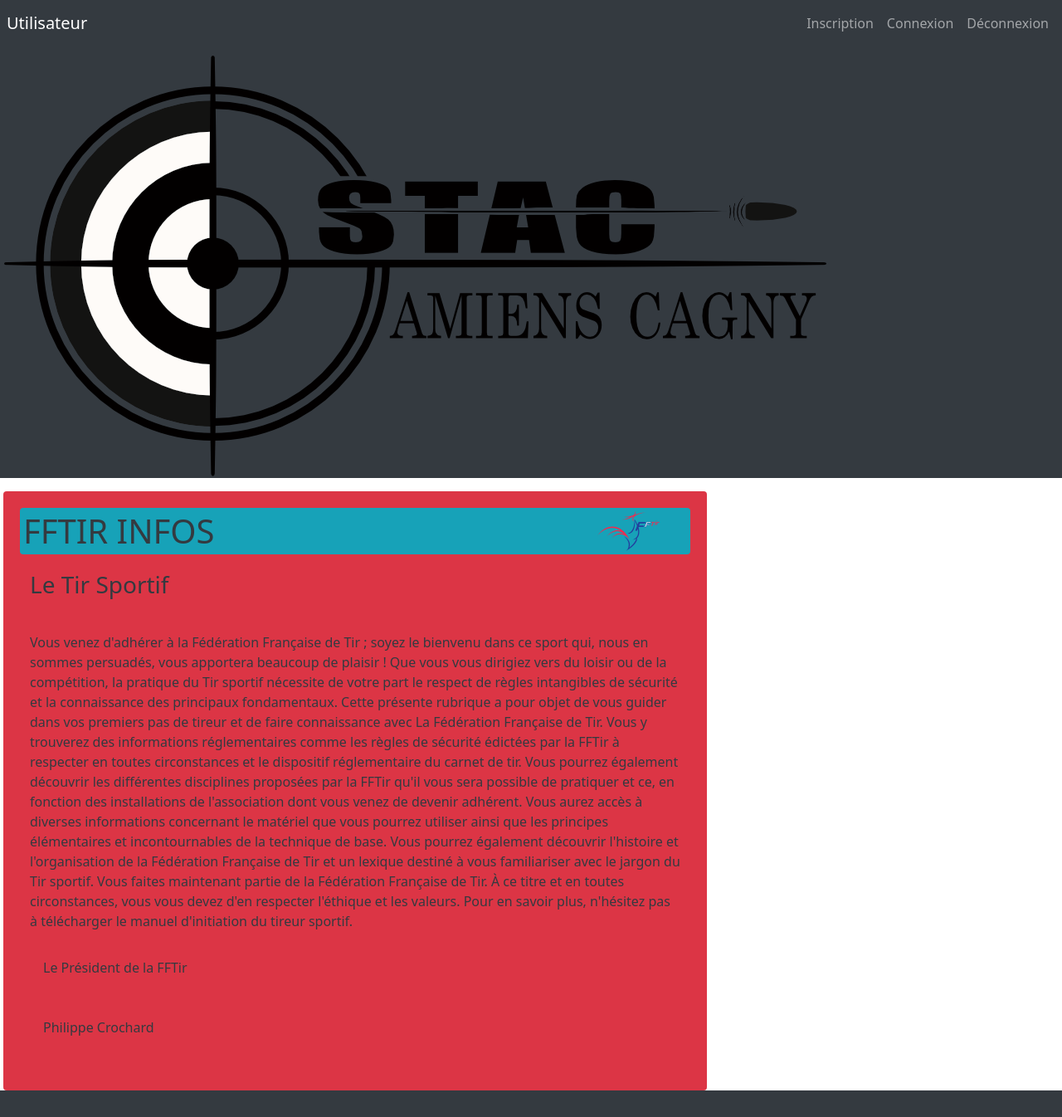
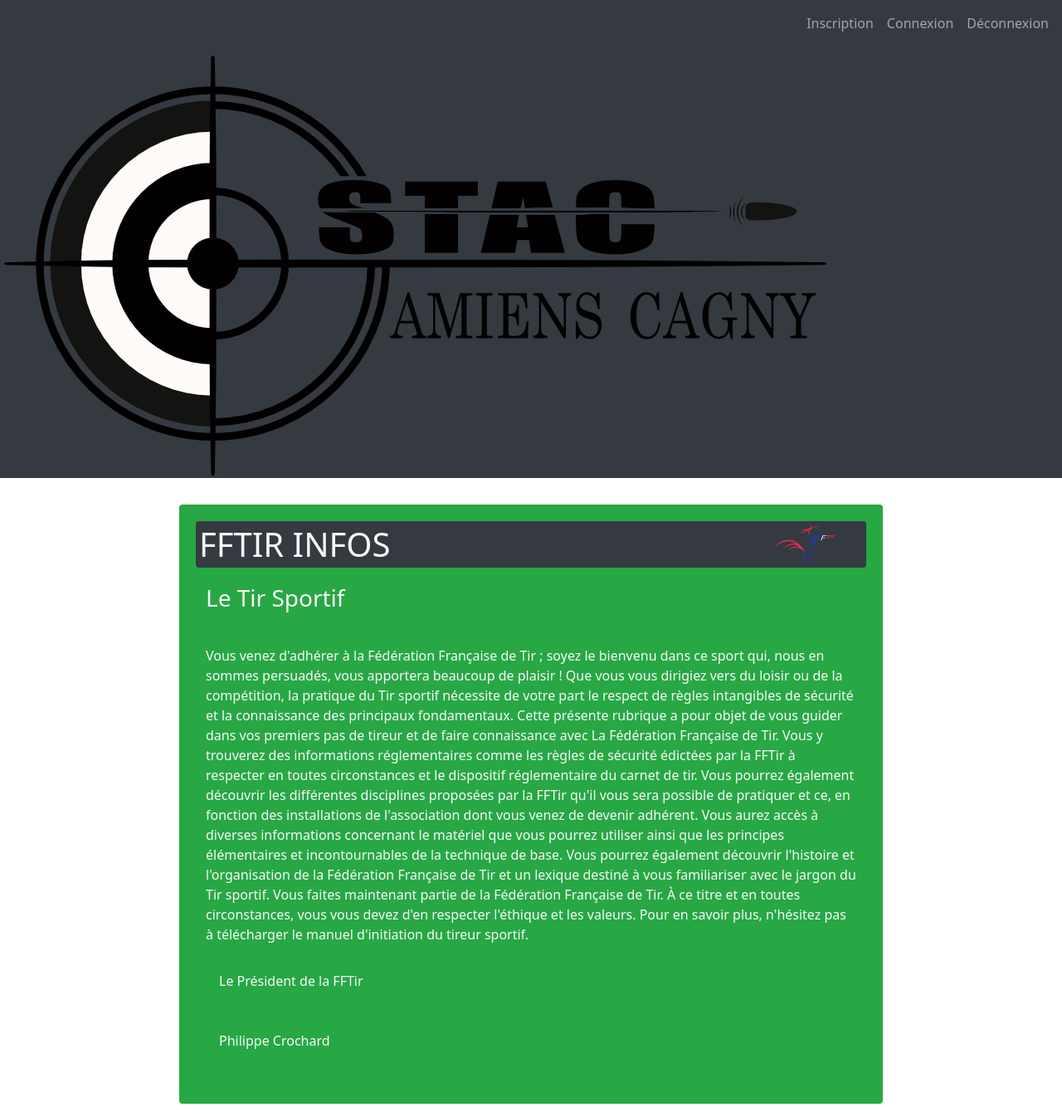
Before and after one commit to sombrebouc/STAC, a PHP site: page / in a window 1280 px wide. Shown: the whole page at 83% size. Before the commit the page ends 1314 px from the top, so only its background shows below. Run offline with PHP 8.4, Linux system fonts and the light colour scheme; data that the repository does not hold is empty.

Commit message:
modif navbar

```diff
--- a/StacFunTir/index.php
+++ b/StacFunTir/index.php
@@ -3,9 +3,8 @@
 
 
 <!-- \\\\\ NAVIGATION BAR ///// -->
-
 <nav class="navbar fixed-top navbar-expand-md col-12 navbar-dark bg-dark p-2">
-    <a href="#" class="navbar-brand">Utilisateur</a>
+    <a href="#" class="navbar-brand"><?= $userlogin ?></a>
     <button class="navbar-toggler" data-toggle="collapse" data-target="#navbarMenu">
         <span class="navbar-toggler-icon"></span>
     </button>
@@ -28,7 +27,7 @@
 <!-- =====\\= CONNEXION =//===== -->
 <div class="modal fade" id="modal-container-connexion" role="dialog" aria-labelledby="myModalLabel" aria-hidden="true">
 	<div class="modal-dialog" role="document">
-		<div class="modal-content">
+		<div class="modal-content bg-success">
 			<div class="modal-header">
 				<h5 class="modal-title" id="myModalLabel">Connexion</h5>
 				<button type="button" class="close" data-dismiss="modal">
@@ -36,14 +35,14 @@
 				</button>
 			</div>
 			<div class="modal-body">
-                <form action="">
-                    <div class="inputBox">
+                <form action="GET">
+                    <div class="inputBox p-1">
                         <input type="text" name="" required="">
-                        <label for="">Utilisateur</label>
+                        <label class="m-right-2 text-lowercase" for="">Utilisateur</label>
                     </div>
-                    <div class="inputBox">
+                    <div class="inputBox p-2">
                         <input type="password" name="" required="">
-                        <label for=""">MdP</label>
+                        <label class="m-right-2 text-lowercase" for=""">Mot de passe</label>
                     </div>
                 </form>
 			</div>
@@ -62,7 +61,7 @@
 			<div class="modal-header">
 				<h5 class="modal-title" id="myModalLabel">Inscription</h5>
 				<button type="button" class="close" data-dismiss="modal">
-					<span aria-hidden="true">×</span>
+					<span aria-hidden="true">X</span>
 				</button>
 			</div>
 			<div class="modal-body">
@@ -77,7 +76,6 @@
 </div>
 
 <!-- \\\\\ HEADER TITLE ///// -->
-
 <div class="container-fluid col-md-12 p-0">
     <div class="row">
         <header class="headerbanner bg-dark">
@@ -87,9 +85,9 @@
 
 <!-- \\\\\ CONTENU INFORMATIONS ///// -->
 <div class="container-fluid">
-        <div class="row">
-            <div class="containerInfosFftir p-3 bg-danger text-dark col-md-8 rounded">
-                <h1 class="titlebody m-1 p-1 text-uppercase bg-info rounded">FFTir Infos</h1>
+    <div class="row justify-content-center">
+        <div class="containerInfosFftir p-3 m-3 bg-success text-light col-md-8 justify-content-center rounded">
+            <h1 class="titlebody m-1 p-1 text-uppercase bg-dark text-light rounded">FFTir Infos</h1>
             <h3 class="p-3">Le Tir Sportif</h3>
             <div class="p-3">
                 <p>
@@ -125,7 +123,6 @@
                 <p class="p-3">Philippe Crochard</p>
             </div>
         </div>
-
     </div>
 </div>
 
```
Lines whose indentation alone changed are shown as unchanged.
